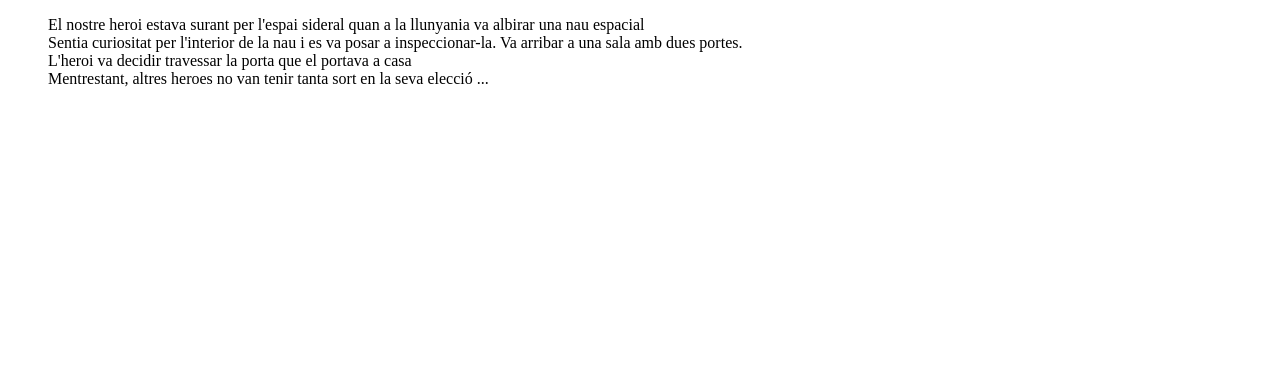
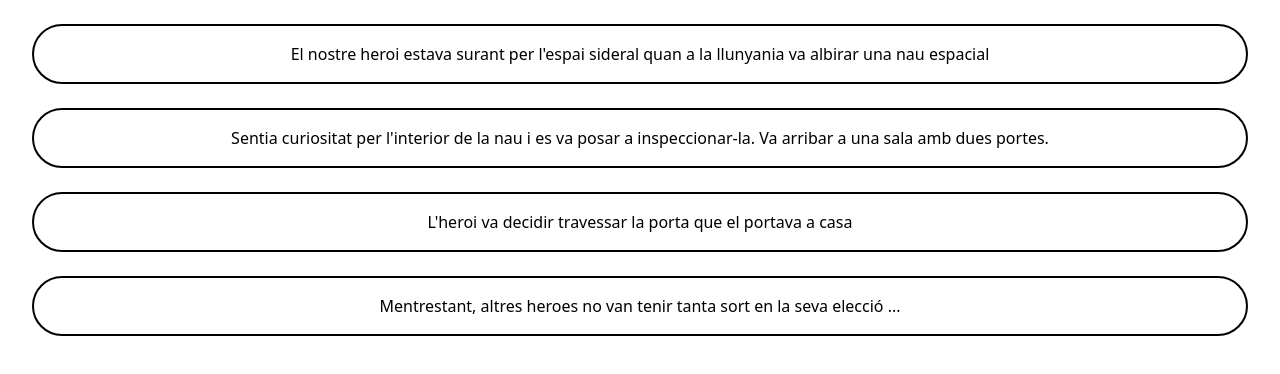
Before and after one commit to Swarleys/Sprint6, a Vue app in the folder Vue/: page / in a window 1280 px wide. Shown: the top 374 px of the page. Built offline with nearby package versions, Linux system fonts and the light colour scheme.

Commit message:
Exercici 3

```diff
--- a/Vue/package.json
+++ b/Vue/package.json
@@ -12,6 +12,9 @@
   },
   "devDependencies": {
     "@vitejs/plugin-vue": "^2.2.0",
+    "autoprefixer": "^10.4.2",
+    "postcss": "^8.4.7",
+    "tailwindcss": "^3.0.23",
     "typescript": "^4.5.4",
     "vite": "^2.8.0",
     "vue-tsc": "^0.29.8"
--- /dev/null
+++ b/Vue/postcss.config.js
@@ -0,0 +1,6 @@
+module.exports = {
+  plugins: {
+    tailwindcss: {},
+    autoprefixer: {},
+  },
+}
--- a/Vue/src/components/Scene.vue
+++ b/Vue/src/components/Scene.vue
@@ -4,13 +4,10 @@ defineProps<{ data: Messages }>()
 </script>
 
 <template>
-  <ul>
-    <li v-for="message, index in data.messages" :key="index">{{ message }}</li>
+  <ul class="flex flex-col justify-center gap-6 mt-6">
+    <li v-for="message, index in data.messages" :key="index" class="text-center border-2 py-4 mx-8 rounded-[50px] border-black ">{{ message }}</li>
   </ul>
 </template>
 
 <style scoped>
-li {
-  list-style: none;
-}
 </style>
--- /dev/null
+++ b/Vue/src/index.css
@@ -0,0 +1,3 @@
+@tailwind base;
+@tailwind components;
+@tailwind utilities;
--- a/Vue/src/main.ts
+++ b/Vue/src/main.ts
@@ -1,4 +1,5 @@
-import { createApp } from 'vue'
-import App from './App.vue'
+import { createApp } from 'vue';
+import App from './App.vue';
+import "./index.css";
 
 createApp(App).mount('#app')
--- /dev/null
+++ b/Vue/tailwind.config.js
@@ -0,0 +1,7 @@
+module.exports = {
+  content: ["./index.html", "./src/**/*.{vue,js,ts,jsx,tsx}"],
+  theme: {
+    extend: {},
+  },
+  plugins: [],
+};
```
Also changed, not shown: 1 other file (tests, documents, lock files or other folders).
